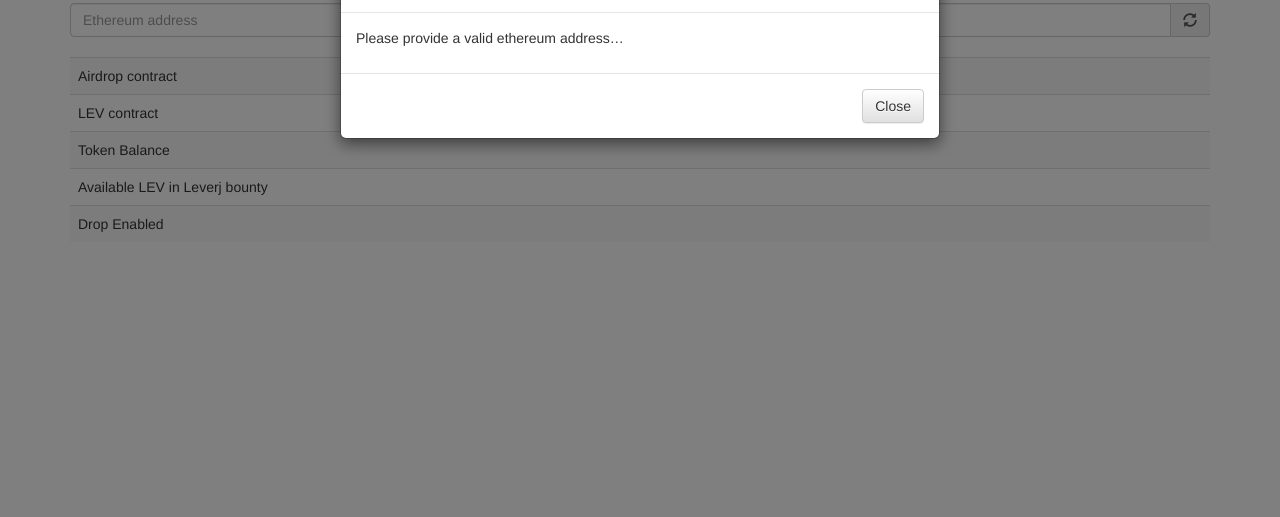
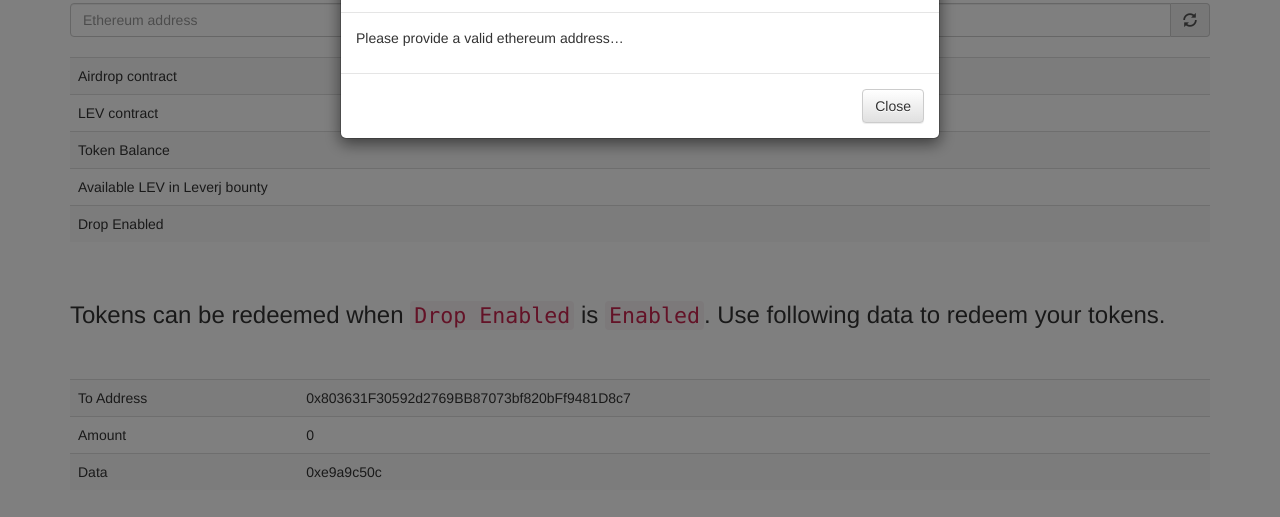
Before and after one commit to leverj/air-drop, a website: page www/index.html in a window 1280 px wide. Shown: the part 75-592 px from the top of the page. Drawn offline with nearby package versions, Linux system fonts and the light colour scheme; no server answers.

Commit message:
air-drop help page.

```diff
--- a/www/client.js
+++ b/www/client.js
@@ -24,7 +24,8 @@ async function client() {
   let token = new web3.eth.Contract(abi.token, tokenAddress);
   $("#airdrop").text(contractAddress)
   $("#lev").text(tokenAddress)
-
+  $("#redeem-address").text(contractAddress)
+  $("#redeem-data").text(airdrop.methods.redeemTokens().encodeABI())
   $('#refresh').click(refreshUserInfo)
   refreshUserInfo();
 
--- a/www/index.html
+++ b/www/index.html
@@ -62,6 +62,17 @@
       <td id="drop-enabled">&nbsp;</td>
     </tr>
   </table>
+  <br>
+  <div>
+    <h3>Tokens can be redeemed when <code>Drop Enabled</code> is <code>Enabled</code>. Use following data to redeem your tokens.</h3>
+    <br>
+    <br>
+    <table class="table table-striped">
+      <tr><td>To Address</td><td id="redeem-address">&nbsp;</td></tr>
+      <tr><td>Amount</td><td>0</td></tr>
+      <tr><td>Data</td><td id="redeem-data">&nbsp;</td></tr>
+    </table>
+  </div>
 </div>
 <div class="modal fade" id="my-modal" tabindex="-1" role="dialog">
   <div class="modal-dialog" role="document">
```
